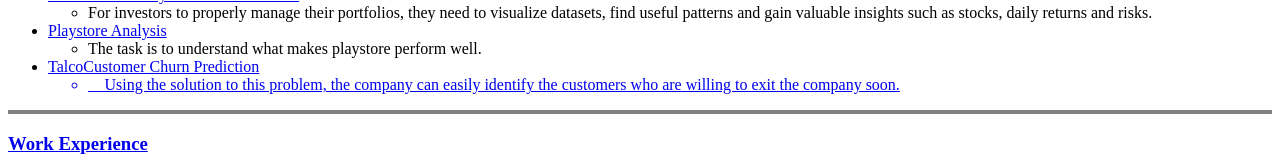
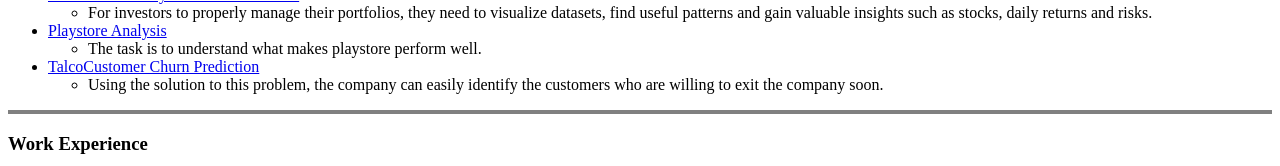
Before and after one commit to er-prateek-tripathi/Resume, a plain HTML site: page index.html in a window 1280 px wide. Shown: the part 1074-1240 px from the top of the page. Drawn offline with Linux system fonts and the light colour scheme.

Commit message:
Update index.html

```diff
--- a/index.html
+++ b/index.html
@@ -94,10 +94,10 @@
         <li>The task is to understand what makes playstore perform well.</li>
       </ul>
       <li><a href="https://github.com/er-prateek-tripathi/Talco-Customer-Churn-Prediction">TalcoCustomer Churn
-          Prediction</ahref>
+          Prediction</a>
       </li>
       <ul>
-        <li> Using the solution to this problem, the company can easily identify the customers who are willing to exit
+        <li>Using the solution to this problem, the company can easily identify the customers who are willing to exit
           the company
           soon.</li>
       </ul>
```
